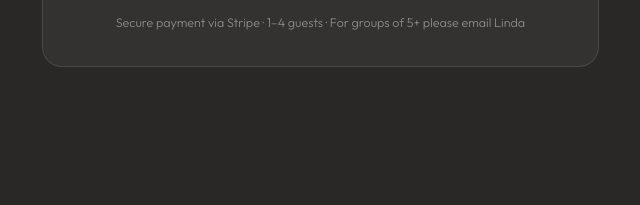
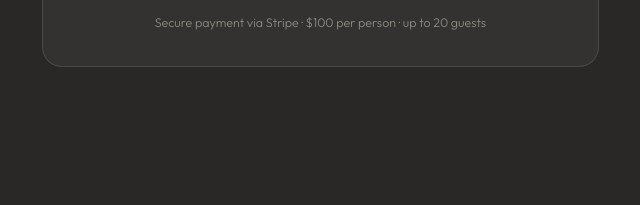
Before and after one commit to wh0d4r35w1n5/succulent-driftwoods, a plain HTML site: page index.html in a window 1280 px wide. Shown: the part 5456-5661 px from the top of the page, 630-1270 px from the left. Drawn offline with nearby package versions, Linux system fonts and the light colour scheme.

Commit message:
Fix booking note — remove 1-4 guest limit text

```diff
--- a/index.html
+++ b/index.html
@@ -289,7 +289,7 @@
           <a href="https://buy.stripe.com/7sYbJ2gBc78uf4KgEMbMQ02" target="_blank" rel="noopener" class="btn btn-primary btn-full" id="stripe-book-btn">
             Book &amp; Pay Now — $100 per person
           </a>
-          <p class="form-note" style="margin-top:1rem">Secure payment via Stripe · 1–4 guests · For groups of 5+ please <a href="mailto:linda@succulentdriftwoods.com.au">email Linda</a></p>
+          <p class="form-note" style="margin-top:1rem">Secure payment via Stripe · $100 per person · up to 20 guests</p>
         </div>
       </div>
     </div>
```
